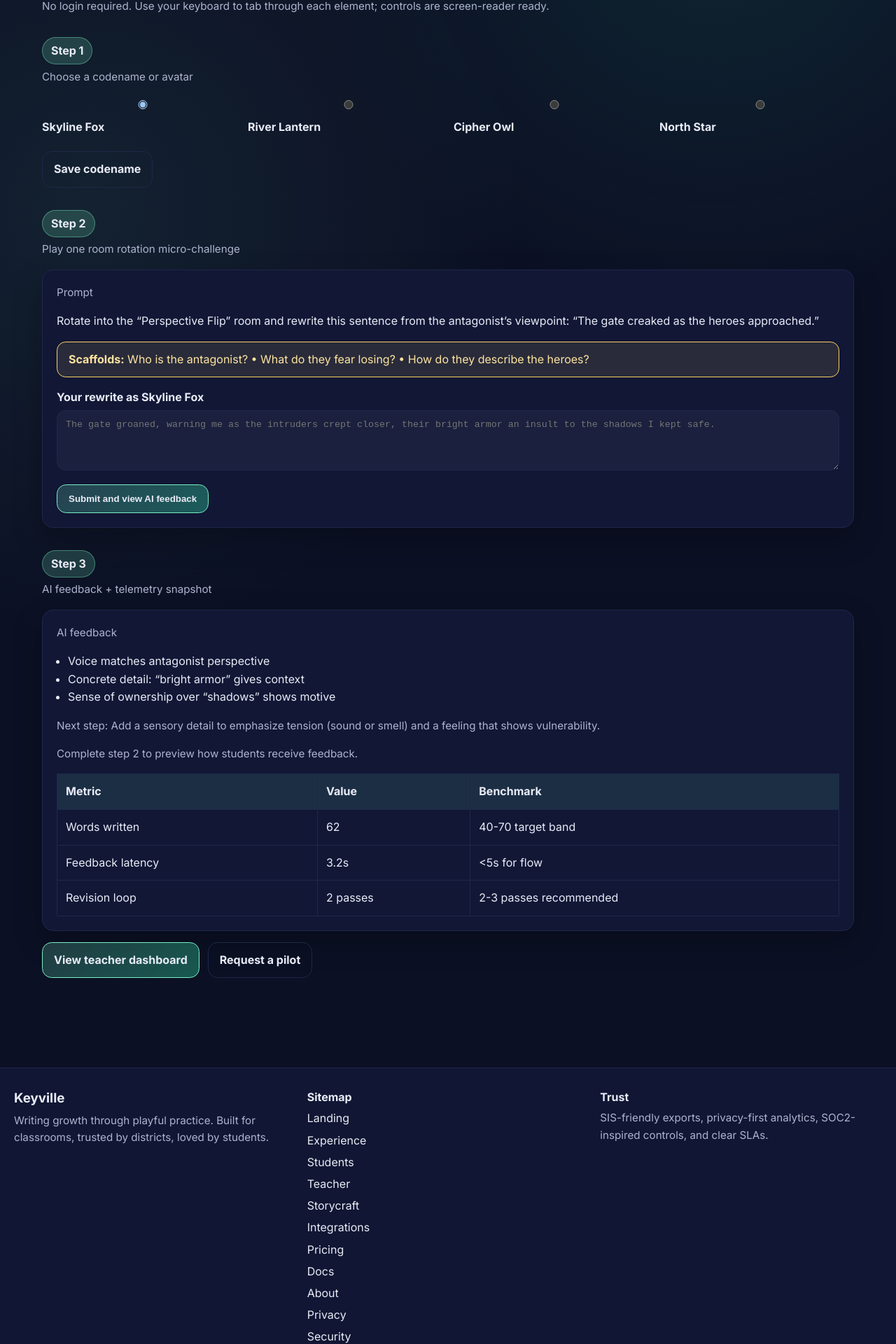
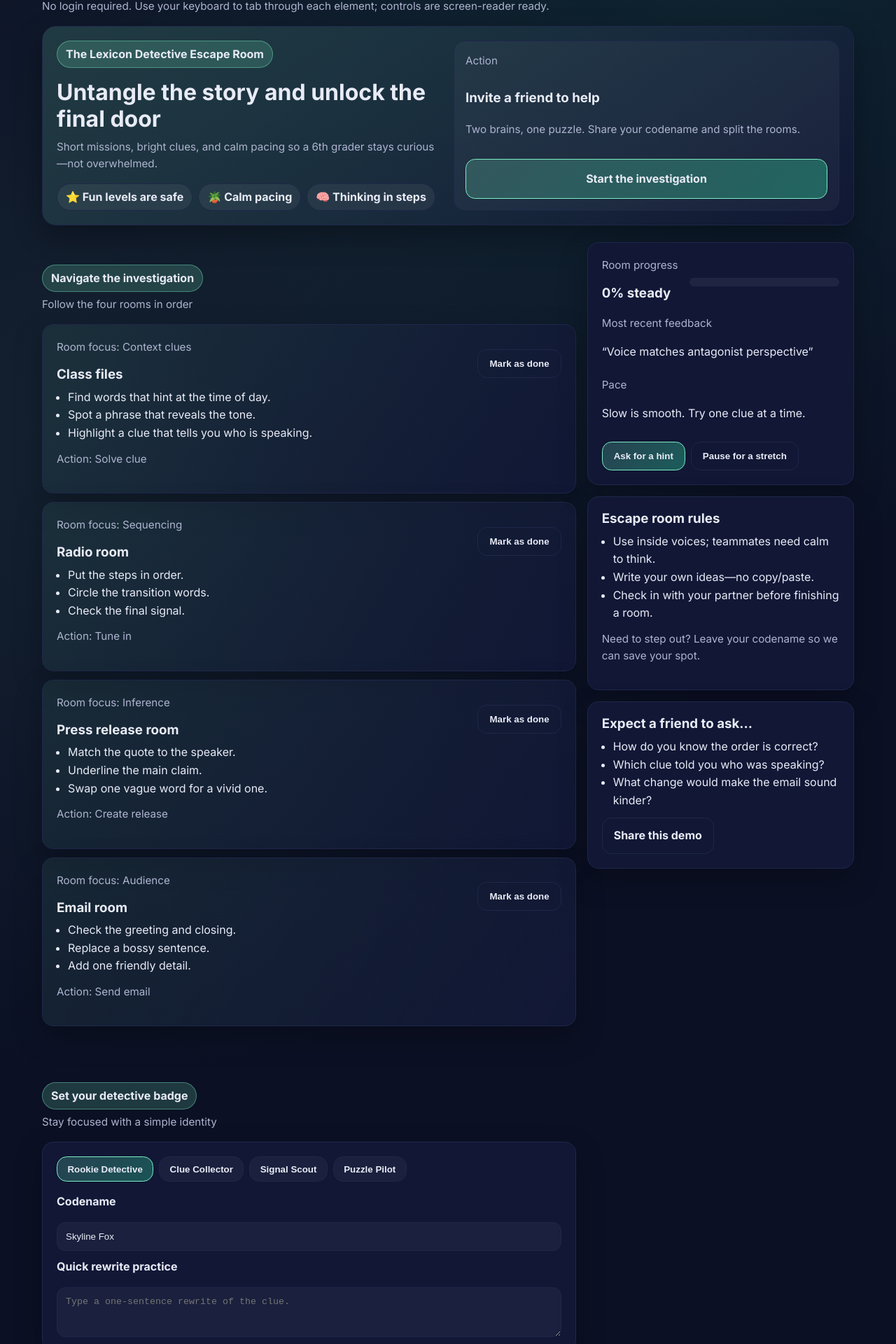
Before and after one commit to Omoluabi1003/Keyville, a Next.js app: page /experience in a window 1280 px wide. Shown: the part 132-2052 px from the top of the page at 70% size. Built offline with nearby package versions, Linux system fonts and the light colour scheme.

Commit message:
Revamp experience sandbox layout

```diff
--- a/app/experience/ExperienceSandbox.tsx
+++ b/app/experience/ExperienceSandbox.tsx
@@ -5,114 +5,265 @@
 import Section from '../../components/Section';
 import { sandboxChallenge } from '../../lib/navigation';
 
-const avatars = ['Skyline Fox', 'River Lantern', 'Cipher Owl', 'North Star'];
+const badges = ['Rookie Detective', 'Clue Collector', 'Signal Scout', 'Puzzle Pilot'];
+
+const rooms = [
+  {
+    id: 'files',
+    title: 'Class files',
+    focus: 'Context clues',
+    tasks: [
+      'Find words that hint at the time of day.',
+      'Spot a phrase that reveals the tone.',
+      'Highlight a clue that tells you who is speaking.'
+    ],
+    action: 'Solve clue'
+  },
+  {
+    id: 'radio',
+    title: 'Radio room',
+    focus: 'Sequencing',
+    tasks: ['Put the steps in order.', 'Circle the transition words.', 'Check the final signal.'],
+    action: 'Tune in'
+  },
+  {
+    id: 'press',
+    title: 'Press release room',
+    focus: 'Inference',
+    tasks: ['Match the quote to the speaker.', 'Underline the main claim.', 'Swap one vague word for a vivid one.'],
+    action: 'Create release'
+  },
+  {
+    id: 'mail',
+    title: 'Email room',
+    focus: 'Audience',
+    tasks: ['Check the greeting and closing.', 'Replace a bossy sentence.', 'Add one friendly detail.'],
+    action: 'Send email'
+  }
+];
+
+const vocabulary = [
+  {
+    word: 'Inference',
+    prompt: 'Using clues to figure out what is not said directly.',
+    choices: ['Prediction', 'Guess with evidence', 'Random idea'],
+    correct: 'Guess with evidence'
+  },
+  {
+    word: 'Sequence',
+    prompt: 'Putting events or steps in the right order.',
+    choices: ['Mixing everything', 'Exact timing', 'Story steps'],
+    correct: 'Story steps'
+  },
+  {
+    word: 'Context',
+    prompt: 'Words around a clue that help you understand it.',
+    choices: ['Random detail', 'Helpful surroundings', 'Unrelated fact'],
+    correct: 'Helpful surroundings'
+  },
+  {
+    word: 'Audience',
+    prompt: 'The person you are writing for.',
+    choices: ['A crowd of strangers', 'Who reads or hears it', 'The loudest voice'],
+    correct: 'Who reads or hears it'
+  }
+];
 
 export default function ExperienceSandbox() {
   const [codename, setCodename] = useState('Skyline Fox');
+  const [badge, setBadge] = useState('Rookie Detective');
   const [response, setResponse] = useState('');
-  const [step, setStep] = useState<'codename' | 'challenge' | 'feedback'>('codename');
+  const [completedRooms, setCompletedRooms] = useState<string[]>([]);
+  const [vocabAnswers, setVocabAnswers] = useState<Record<string, string>>({});
 
   const randomPrompt = useMemo(() => sandboxChallenge, []);
 
-  const completed = step === 'feedback';
+  const toggleRoom = (roomId: string) => {
+    setCompletedRooms((prev) =>
+      prev.includes(roomId) ? prev.filter((id) => id !== roomId) : [...prev, roomId]
+    );
+  };
+
+  const progress = Math.round((completedRooms.length / rooms.length) * 100);
+
+  const correctVocabulary = vocabulary.filter((item) => vocabAnswers[item.word] === item.correct).length;
 
   return (
+    <div className="escape-shell">
+      <header className="escape-hero">
         <div>
-      <Section title="Step 1" subtitle="Choose a codename or avatar" id="step-1">
-        <div className="card-grid">
-          {avatars.map((name) => (
-            <label key={name} style={{ cursor: 'pointer' }}>
-              <input
-                type="radio"
-                name="codename"
-                value={name}
-                checked={codename === name}
-                onChange={() => setCodename(name)}
-                aria-label={`Choose codename ${name}`}
-              />
-              <p style={{ marginTop: '0.35rem' }}>{name}</p>
-            </label>
+          <p className="badge">The Lexicon Detective Escape Room</p>
+          <h1>Untangle the story and unlock the final door</h1>
+          <p className="small">Short missions, bright clues, and calm pacing so a 6th grader stays curious—not overwhelmed.</p>
+          <div className="status-chips" role="status" aria-label="Room pace and mood">
+            <span className="chip">⭐ Fun levels are safe</span>
+            <span className="chip">🪴 Calm pacing</span>
+            <span className="chip">🧠 Thinking in steps</span>
+          </div>
+        </div>
+        <div className="callout">
+          <p className="small">Action</p>
+          <h3>Invite a friend to help</h3>
+          <p className="small">Two brains, one puzzle. Share your codename and split the rooms.</p>
+          <CTAButton href="#rooms" ariaLabel="Jump to investigation list">
+            Start the investigation
+          </CTAButton>
+        </div>
+      </header>
+
+      <div className="escape-grid" id="rooms">
+        <div className="column">
+          <Section title="Navigate the investigation" subtitle="Follow the four rooms in order">
+            <div className="card-list">
+              {rooms.map((room) => (
+                <div className="card room-card" key={room.id}>
+                  <div className="room-header">
+                    <div>
+                      <p className="small">Room focus: {room.focus}</p>
+                      <h3>{room.title}</h3>
+                    </div>
+                    <button
+                      className="button secondary"
+                      onClick={() => toggleRoom(room.id)}
+                      aria-pressed={completedRooms.includes(room.id)}
+                      aria-label={`${room.action} for ${room.title}`}
+                    >
+                      {completedRooms.includes(room.id) ? 'Mark as redo' : 'Mark as done'}
+                    </button>
+                  </div>
+                  <ul role="list" className="task-list">
+                    {room.tasks.map((task) => (
+                      <li key={task}>{task}</li>
                     ))}
+                  </ul>
+                  <p className="small">Action: {room.action}</p>
                 </div>
-        <CTAButton href="#step-2" ariaLabel="Proceed to micro-challenge" variant="secondary">
-          Save codename
-        </CTAButton>
-      </Section>
-
-      <Section title="Step 2" subtitle="Play one room rotation micro-challenge" id="step-2">
-        <div className="card">
-          <p className="small">Prompt</p>
-          <p>{randomPrompt.prompt}</p>
-          <div className="alert" aria-live="polite">
-            <strong>Scaffolds:</strong> {randomPrompt.scaffolds.join(' • ')}
-          </div>
-          <label htmlFor="response" style={{ marginTop: '1rem' }}>
-            Your rewrite as {codename}
-          </label>
-          <textarea
-            id="response"
-            rows={4}
-            value={response}
-            onChange={(e) => setResponse(e.target.value)}
-            aria-label="Enter your rewritten sentence"
-            placeholder={randomPrompt.sampleResponse}
-          />
-          <button
-            className="button"
-            style={{ marginTop: '0.75rem' }}
-            onClick={() => setStep('feedback')}
-            aria-label="Submit response and view AI feedback"
-          >
-            Submit and view AI feedback
-          </button>
+              ))}
             </div>
           </Section>
 
-      <Section title="Step 3" subtitle="AI feedback + telemetry snapshot" id="step-3">
-        <div className="card" aria-live="polite">
-          <p className="small">AI feedback</p>
-          <ul role="list" style={{ paddingLeft: '1rem' }}>
-            {randomPrompt.aiFeedback.highlights.map((item) => (
-              <li key={item}>{item}</li>
+          <Section title="Set your detective badge" subtitle="Stay focused with a simple identity">
+            <div className="card">
+              <div className="badge-grid">
+                {badges.map((name) => (
+                  <button
+                    key={name}
+                    className={`pill ${badge === name ? 'pill-active' : ''}`}
+                    onClick={() => setBadge(name)}
+                    aria-pressed={badge === name}
+                  >
+                    {name}
+                  </button>
                 ))}
-          </ul>
-          <p className="small">Next step: {randomPrompt.aiFeedback.nextStep}</p>
-          {completed ? (
-            <p className="badge" aria-label="Submission received">
-              Submission saved for demo user {codename}
+              </div>
+              <div className="codename-inputs">
+                <label htmlFor="codename">Codename</label>
+                <input
+                  id="codename"
+                  value={codename}
+                  onChange={(e) => setCodename(e.target.value)}
+                  aria-label="Enter your codename"
+                />
+                <label htmlFor="response">Quick rewrite practice</label>
+                <textarea
+                  id="response"
+                  rows={3}
+                  value={response}
+                  onChange={(e) => setResponse(e.target.value)}
+                  placeholder="Type a one-sentence rewrite of the clue."
+                />
+              </div>
+            </div>
+          </Section>
+
+          <Section title="Vocabulary vault" subtitle="Match each word to the right idea">
+            <div className="card">
+              <div className="vault-grid">
+                {vocabulary.map((item) => (
+                  <div key={item.word} className="vault-row">
+                    <div>
+                      <p className="small">{item.word}</p>
+                      <p>{item.prompt}</p>
+                    </div>
+                    <label className="small" htmlFor={`select-${item.word}`}>
+                      Choose a match
+                    </label>
+                    <select
+                      id={`select-${item.word}`}
+                      value={vocabAnswers[item.word] ?? ''}
+                      onChange={(e) =>
+                        setVocabAnswers((prev) => ({ ...prev, [item.word]: e.target.value }))
+                      }
+                    >
+                      <option value="">Select</option>
+                      {item.choices.map((choice) => (
+                        <option key={choice} value={choice}>
+                          {choice}
+                        </option>
+                      ))}
+                    </select>
+                  </div>
+                ))}
+              </div>
+              <p className="small" aria-live="polite">
+                {correctVocabulary === vocabulary.length
+                  ? 'Vault unlocked! Every word is matched.'
+                  : `${correctVocabulary} of ${vocabulary.length} matches feel solid.`}
               </p>
-          ) : (
-            <p className="small">Complete step 2 to preview how students receive feedback.</p>
-          )}
-
-          <table className="table" aria-label="Telemetry snapshot">
-            <thead>
-              <tr>
-                <th scope="col">Metric</th>
-                <th scope="col">Value</th>
-                <th scope="col">Benchmark</th>
-              </tr>
-            </thead>
-            <tbody>
-              {randomPrompt.telemetry.map((row) => (
-                <tr key={row.metric}>
-                  <td>{row.metric}</td>
-                  <td>{row.value}</td>
-                  <td>{row.benchmark}</td>
-                </tr>
-              ))}
-            </tbody>
-          </table>
-        </div>
-        <div style={{ marginTop: '1rem', display: 'flex', gap: '0.75rem', flexWrap: 'wrap' }}>
-          <CTAButton href="/teacher" ariaLabel="View teacher view of telemetry">
-            View teacher dashboard
-          </CTAButton>
-          <CTAButton href="/pricing" variant="secondary">
-            Request a pilot
-          </CTAButton>
             </div>
           </Section>
         </div>
+
+        <div className="column">
+          <div className="card status-card">
+            <div className="progress-wrap">
+              <div>
+                <p className="small">Room progress</p>
+                <h3>{progress}% steady</h3>
+              </div>
+              <div className="progress" aria-label={`Progress ${progress}%`} role="img">
+                <span style={{ width: `${progress}%` }} />
+              </div>
+            </div>
+            <div className="status-list">
+              <div>
+                <p className="small">Most recent feedback</p>
+                <p>“{randomPrompt.aiFeedback.highlights[0]}”</p>
+              </div>
+              <div>
+                <p className="small">Pace</p>
+                <p>Slow is smooth. Try one clue at a time.</p>
+              </div>
+            </div>
+            <div className="status-actions">
+              <button className="button">Ask for a hint</button>
+              <button className="button secondary">Pause for a stretch</button>
+            </div>
+          </div>
+
+          <div className="card">
+            <h3>Escape room rules</h3>
+            <ul role="list" className="task-list">
+              <li>Use inside voices; teammates need calm to think.</li>
+              <li>Write your own ideas—no copy/paste.</li>
+              <li>Check in with your partner before finishing a room.</li>
+            </ul>
+            <p className="small">Need to step out? Leave your codename so we can save your spot.</p>
+          </div>
+
+          <div className="card">
+            <h3>Expect a friend to ask…</h3>
+            <ul role="list" className="task-list">
+              <li>How do you know the order is correct?</li>
+              <li>Which clue told you who was speaking?</li>
+              <li>What change would make the email sound kinder?</li>
+            </ul>
+            <CTAButton href="/pricing" variant="secondary">
+              Share this demo
+            </CTAButton>
+          </div>
+        </div>
+      </div>
+    </div>
   );
 }
--- a/app/globals.css
+++ b/app/globals.css
@@ -270,3 +270,162 @@
   border-left: 4px solid var(--accent);
   color: #d4e4ff;
 }
+
+.escape-shell {
+  display: flex;
+  flex-direction: column;
+  gap: 1.5rem;
+}
+
+.escape-hero {
+  display: grid;
+  grid-template-columns: repeat(auto-fit, minmax(280px, 1fr));
+  gap: 1rem;
+  padding: 1.25rem;
+  background: linear-gradient(145deg, rgba(124, 240, 196, 0.16), rgba(17, 23, 53, 0.9));
+  border: 1px solid var(--border);
+  border-radius: 1.25rem;
+  box-shadow: 0 16px 40px rgba(0, 0, 0, 0.3);
+}
+
+.status-chips {
+  display: flex;
+  flex-wrap: wrap;
+  gap: 0.5rem;
+}
+
+.chip {
+  padding: 0.35rem 0.75rem;
+  border-radius: 999px;
+  background: rgba(255, 255, 255, 0.06);
+  border: 1px solid var(--border);
+  font-weight: 700;
+}
+
+.callout {
+  background: rgba(255, 255, 255, 0.04);
+  border: 1px solid var(--border);
+  border-radius: 1rem;
+  padding: 1rem;
+  display: grid;
+  gap: 0.5rem;
+}
+
+.escape-grid {
+  display: grid;
+  grid-template-columns: 2fr 1fr;
+  gap: 1rem;
+}
+
+@media (max-width: 960px) {
+  .escape-grid {
+    grid-template-columns: 1fr;
+  }
+}
+
+.column {
+  display: flex;
+  flex-direction: column;
+  gap: 1rem;
+}
+
+.card-list {
+  display: flex;
+  flex-direction: column;
+  gap: 0.75rem;
+}
+
+.room-card {
+  background: linear-gradient(120deg, rgba(124, 240, 196, 0.08), var(--surface));
+}
+
+.room-header {
+  display: flex;
+  justify-content: space-between;
+  align-items: center;
+  gap: 0.5rem;
+  flex-wrap: wrap;
+}
+
+.task-list {
+  padding-left: 1rem;
+  margin: 0 0 0.75rem 0;
+  color: var(--text);
+}
+
+.pill {
+  padding: 0.6rem 0.9rem;
+  border-radius: 0.9rem;
+  border: 1px solid var(--border);
+  background: rgba(255, 255, 255, 0.04);
+  color: var(--text);
+  cursor: pointer;
+  font-weight: 700;
+}
+
+.pill-active {
+  border-color: var(--accent);
+  background: linear-gradient(135deg, rgba(124, 240, 196, 0.2), rgba(47, 224, 162, 0.3));
+}
+
+.codename-inputs {
+  display: grid;
+  gap: 0.65rem;
+  margin-top: 1rem;
+}
+
+.vault-grid {
+  display: grid;
+  gap: 0.75rem;
+}
+
+.vault-row {
+  border: 1px solid var(--border);
+  border-radius: 0.85rem;
+  padding: 0.75rem;
+  background: rgba(255, 255, 255, 0.03);
+  display: grid;
+  gap: 0.35rem;
+}
+
+.status-card {
+  display: grid;
+  gap: 0.75rem;
+}
+
+.progress-wrap {
+  display: flex;
+  justify-content: space-between;
+  align-items: center;
+  gap: 1rem;
+}
+
+.progress {
+  position: relative;
+  flex: 1;
+  height: 0.75rem;
+  border-radius: 999px;
+  background: rgba(255, 255, 255, 0.06);
+  border: 1px solid var(--border);
+}
+
+.progress span {
+  position: absolute;
+  left: 0;
+  top: 0;
+  bottom: 0;
+  border-radius: 999px;
+  background: linear-gradient(90deg, var(--accent), var(--accent-strong));
+  transition: width 0.3s ease;
+}
+
+.status-list {
+  display: grid;
+  gap: 0.35rem;
+}
+
+.status-actions {
+  display: flex;
+  gap: 0.5rem;
+  flex-wrap: wrap;
+}
```
Lines whose indentation alone changed are shown as unchanged.
